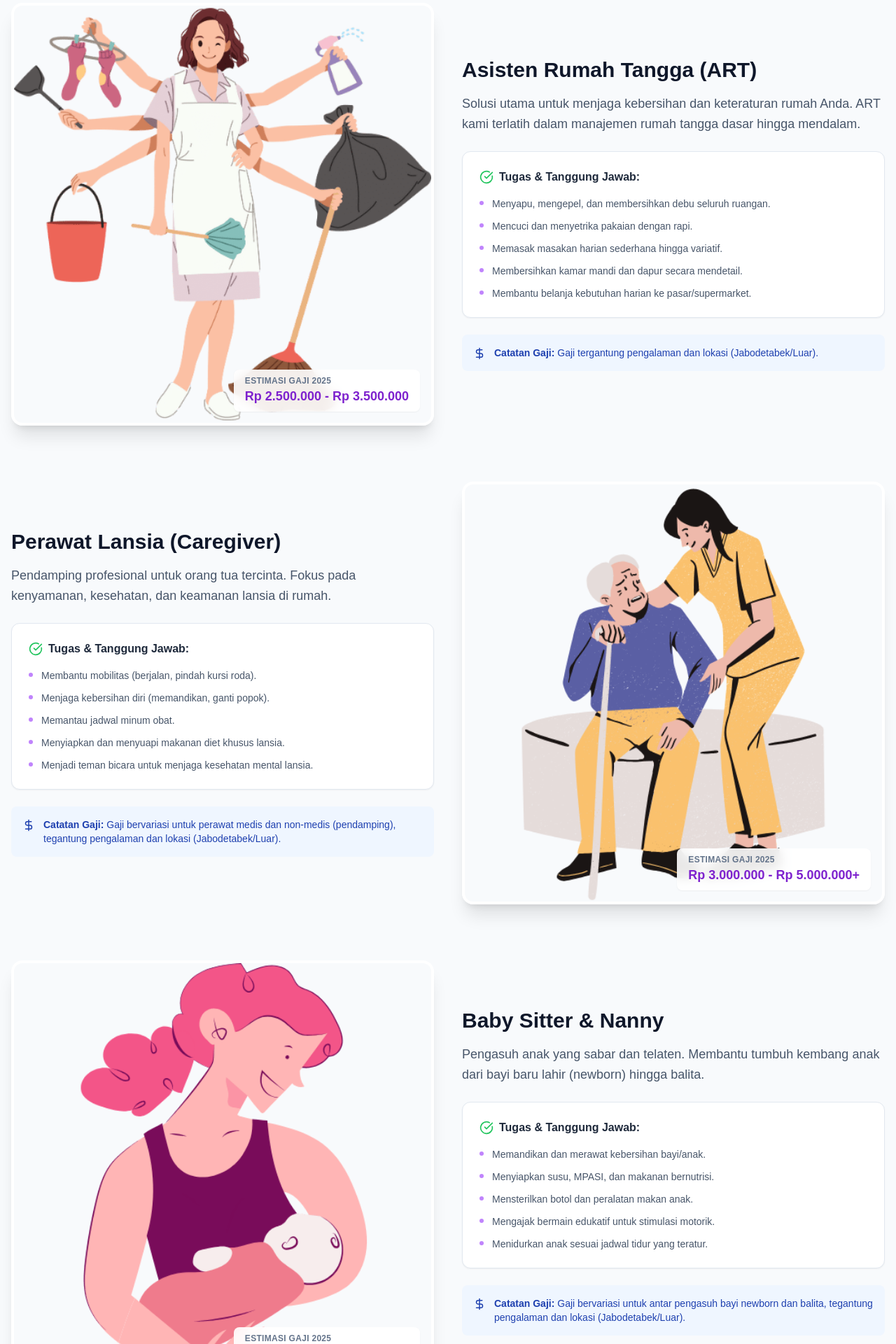
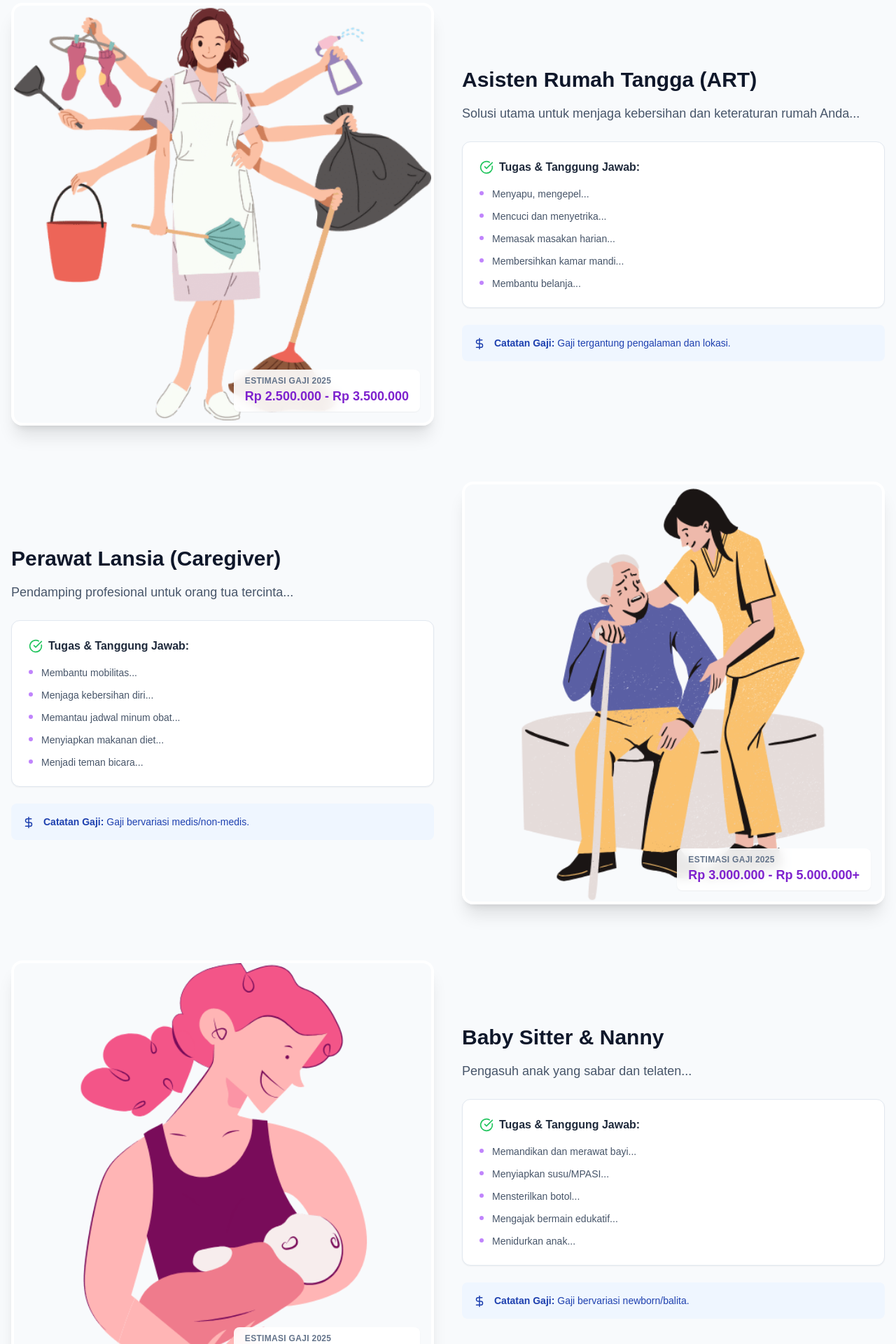
Before and after one commit to natepoy24/halo-pekerja, a React (Vite) app in the folder client/: page /layanan in a window 1280 px wide. Shown: the part 420-2340 px from the top of the page at 70% size. Built offline with nearby package versions, Linux system fonts and the light colour scheme; no server answers.

Commit message:
fix layout metadata

```diff
--- a/client/src/hooks/usePageSeo.js
+++ b/client/src/hooks/usePageSeo.js
@@ -1,31 +1,31 @@
-// Hook inti React untuk state dan side-effects.
 import { useState, useEffect } from 'react';
-// Klien HTTP untuk membuat permintaan API.
 import axios from 'axios';
 
-// URL dasar API Anda.
-const API_URL = 'https://api.halopekerja.com';
+export default function usePageSeo(pageName) {
+    const [seoData, setSeoData] = useState(null);
+    // URL API Production
+    const API_URL = 'https://api.halopekerja.com';
 
-/**
- * Custom hook untuk mengambil data SEO spesifik untuk sebuah halaman.
- * @param {string} pageName - Nama unik halaman (misal: 'home', 'tentang-kami').
- * @returns {object|null} - Objek data SEO atau null jika sedang memuat atau gagal.
- */
-const usePageSeo = (pageName) => {
-  // State untuk menyimpan data SEO yang diambil dari API.
-  const [seo, setSeo] = useState(null);
+    useEffect(() => {
+        const fetchSeo = async () => {
+            try {
+                const res = await axios.get(`${API_URL}/api/page-seo/${pageName}`);
+                setSeoData(res.data);
+            } catch (error) {
+                console.error(`Gagal memuat SEO untuk halaman ${pageName}:`, error);
+                // Opsional: Set default data jika gagal
+                setSeoData({
+                    meta_title: 'Penyalur Pembantu Indonesia',
+                    meta_description: 'Layanan penyalur tenaga kerja rumah tangga terpercaya.',
+                    meta_keywords: 'penyalur pembantu, art, baby sitter'
+                });
+            }
+        };
 
-  useEffect(() => {
-    // Jangan jalankan jika nama halaman tidak ada.
-    if (!pageName) return;
+        if (pageName) {
+            fetchSeo();
+        }
+    }, [pageName]);
 
-    axios.get(`${API_URL}/api/page-seo/${pageName}`)
-      .then(response => setSeo(response.data))
-      .catch(error => console.error(`Gagal mengambil data SEO untuk halaman '${pageName}':`, error));
-
-  }, [pageName]); // Jalankan kembali efek ini jika pageName berubah.
-
-  return seo;
-};
-
-export default usePageSeo;
+    return seoData;
+}
--- a/client/src/pages/Services.jsx
+++ b/client/src/pages/Services.jsx
@@ -1,82 +1,61 @@
 import { Helmet } from "react-helmet-async";
 import { CheckCircle, Clock, DollarSign, ShieldCheck, Star } from "lucide-react";
 import FaqAccordion from "../components/FaqAccordion";
-import usePageSeo from "../hooks/usePageSeo"; // Impor hook kustom
+import usePageSeo from "../hooks/usePageSeo";
 
 export default function Services() {
-  // Ambil data SEO khusus untuk halaman 'services'
+  // PANGGIL DATA SEO KHUSUS HALAMAN 'services'
   const seo = usePageSeo('services');
 
-  // Data statis untuk layanan yang ditawarkan.
   const services = [
+    // ... (biarkan data services tetap sama) ...
     {
       id: "art",
       title: "Asisten Rumah Tangga (ART)",
       image: "/1.png",
-      description: "Solusi utama untuk menjaga kebersihan dan keteraturan rumah Anda. ART kami terlatih dalam manajemen rumah tangga dasar hingga mendalam.",
-      tasks: [
-        "Menyapu, mengepel, dan membersihkan debu seluruh ruangan.",
-        "Mencuci dan menyetrika pakaian dengan rapi.",
-        "Memasak masakan harian sederhana hingga variatif.",
-        "Membersihkan kamar mandi dan dapur secara mendetail.",
-        "Membantu belanja kebutuhan harian ke pasar/supermarket."
-      ],
+      description: "Solusi utama untuk menjaga kebersihan dan keteraturan rumah Anda...",
+      tasks: ["Menyapu, mengepel...", "Mencuci dan menyetrika...", "Memasak masakan harian...", "Membersihkan kamar mandi...", "Membantu belanja..."],
       salaryRange: "Rp 2.500.000 - Rp 3.500.000",
-      note: "Gaji tergantung pengalaman dan lokasi (Jabodetabek/Luar)."
+      note: "Gaji tergantung pengalaman dan lokasi."
     },
     {
       id: "lansia",
       title: "Perawat Lansia (Caregiver)",
       image: "/2.png",
-      description: "Pendamping profesional untuk orang tua tercinta. Fokus pada kenyamanan, kesehatan, dan keamanan lansia di rumah.",
-      tasks: [
-        "Membantu mobilitas (berjalan, pindah kursi roda).",
-        "Menjaga kebersihan diri (memandikan, ganti popok).",
-        "Memantau jadwal minum obat.",
-        "Menyiapkan dan menyuapi makanan diet khusus lansia.",
-        "Menjadi teman bicara untuk menjaga kesehatan mental lansia."
-      ],
+      description: "Pendamping profesional untuk orang tua tercinta...",
+      tasks: ["Membantu mobilitas...", "Menjaga kebersihan diri...", "Memantau jadwal minum obat...", "Menyiapkan makanan diet...", "Menjadi teman bicara..."],
       salaryRange: "Rp 3.000.000 - Rp 5.000.000+",
-      note: "Gaji bervariasi untuk perawat medis dan non-medis (pendamping), tegantung pengalaman dan lokasi (Jabodetabek/Luar)."
+      note: "Gaji bervariasi medis/non-medis."
     },
     {
       id: "babysitter",
       title: "Baby Sitter & Nanny",
       image: "/3.png",
-      description: "Pengasuh anak yang sabar dan telaten. Membantu tumbuh kembang anak dari bayi baru lahir (newborn) hingga balita.",
-      tasks: [
-        "Memandikan dan merawat kebersihan bayi/anak.",
-        "Menyiapkan susu, MPASI, dan makanan bernutrisi.",
-        "Mensterilkan botol dan peralatan makan anak.",
-        "Mengajak bermain edukatif untuk stimulasi motorik.",
-        "Menidurkan anak sesuai jadwal tidur yang teratur."
-      ],
+      description: "Pengasuh anak yang sabar dan telaten...",
+      tasks: ["Memandikan dan merawat bayi...", "Menyiapkan susu/MPASI...", "Mensterilkan botol...", "Mengajak bermain edukatif...", "Menidurkan anak..."],
       salaryRange: "Rp 3.000.000 - Rp 5.000.000",
-      note: "Gaji bervariasi untuk antar pengasuh bayi newborn dan balita, tegantung pengalaman dan lokasi (Jabodetabek/Luar)."
+      note: "Gaji bervariasi newborn/balita."
     }
   ];
 
-  // Data statis untuk FAQ di halaman layanan.
   const serviceFaq = [
-    { q: "Apakah gaji di atas sudah termasuk uang makan?", a: "Umumnya gaji tersebut adalah gaji bersih (net). Majikan menanggung makan 3x sehari dan perlengkapan mandi standar. Namun bisa berbeda tengantung kesepakatan diawal." },
-    { q: "Bagaimana sistem kontrak kerjanya?", a: "Untuk JABODETABEK, kami menerapkan sistem garansi 3 bulan, 3x pergantian. Pekerja bisa berkerja sebetahnya. Untuk luar kota menggunakan sistem kontrak dengan jangka waktu sesuai kesepakatan (biasanya 1 tahun). Hal ini untuk menjamin keamanan kedua belah pihak" },
-    { q: "Apakah bisa request pekerja dari suku tertentu?", a: "Bisa. Anda dapat menyampaikan preferensi suku (Jawa, Sunda, dll) atau agama saat konsultasi, namun ketersediaan tergantung stok tenaga kerja saat itu." },
-    { q: "Apa bedanya Perawat Lansia Medis dan Non-Medis?", a: "Perawat Medis memiliki latar belakang pendidikan keperawatan (bisa pasang infus/sonde/kateter). Non-medis adalah pendamping yang fokus pada aktivitas harian dan kebersihan lansia tanpa tindakan medis invasif." }
+    // ... (biarkan data faq tetap sama) ...
+    { q: "Apakah gaji di atas sudah termasuk uang makan?", a: "Umumnya gaji tersebut adalah gaji bersih..." },
+    { q: "Bagaimana sistem kontrak kerjanya?", a: "Untuk JABODETABEK, kami menerapkan sistem garansi..." },
+    { q: "Apakah bisa request pekerja dari suku tertentu?", a: "Bisa. Anda dapat menyampaikan preferensi..." },
+    { q: "Apa bedanya Perawat Lansia Medis dan Non-Medis?", a: "Perawat Medis memiliki latar belakang pendidikan..." }
   ];
 
   return (
     <div className="bg-slate-50 font-sans text-slate-800">
 
       <Helmet>
-        <title>{seo ? seo.meta_title : "Layanan Kami | Penyalur ART, Baby Sitter, Perawat Lansia"}</title>
-        <meta name="description" content={seo ? seo.meta_description : "Detail layanan profesional kami: Asisten Rumah Tangga (ART), Baby Sitter, dan Perawat Lansia. Dapatkan tenaga kerja terverifikasi dan terlatih untuk keluarga Anda."} />
-        {seo?.meta_keywords && <meta name="keywords" content={seo.meta_keywords} />}
-        <meta property="og:title" content={seo ? seo.meta_title : "Layanan & Standar Gaji 2025 | Penyalur Pembantu Indonesia"} />
-        <meta property="og:description" content={seo ? seo.meta_description : "Lihat detail layanan ART, Baby Sitter, dan Perawat Lansia kami, lengkap dengan rincian tugas dan estimasi standar gaji terbaru."} />
-        <meta property="og:image" content="/1.png" />
+        <title>{seo?.meta_title || "Layanan Kami | Penyalur ART & Baby Sitter"}</title>
+        <meta name="description" content={seo?.meta_description || "Daftar layanan dan estimasi gaji PRT, Baby Sitter, dan Perawat Lansia."} />
+        <meta name="keywords" content={seo?.meta_keywords || "jasa art, gaji prt 2025, yayasan baby sitter"} />
       </Helmet>
 
-      {/* HERO LAYANAN */}
+      {/* ... (SISA KODE TAMPILAN DI BAWAH TETAP SAMA) ... */}
       <div className="bg-purple-700 text-white py-20 px-4 text-center">
         <h1 className="text-4xl md:text-5xl font-bold mb-4">Layanan & Standar Gaji 2025</h1>
         <p className="text-purple-100 text-lg max-w-2xl mx-auto">
@@ -84,12 +63,9 @@ export default function Services() {
         </p>
       </div>
 
-      {/* DAFTAR LAYANAN */}
       <section className="max-w-7xl mx-auto px-4 py-16 space-y-20">
         {services.map((service, index) => (
           <div key={service.id} className={`flex flex-col md:flex-row gap-10 items-center ${index % 2 === 1 ? 'md:flex-row-reverse' : ''}`}>
-
-            {/* FOTO LAYANAN */}
             <div className="w-full md:w-1/2">
               <div className="aspect-square rounded-2xl overflow-hidden shadow-xl border-4 border-white relative group">
                 <img
@@ -104,7 +80,6 @@ export default function Services() {
               </div>
             </div>
 
-            {/* INFO LAYANAN */}
             <div className="w-full md:w-1/2">
               <h2 className="text-3xl font-bold text-slate-900 mb-4 flex items-center gap-3">
                 {service.title}
@@ -136,7 +111,6 @@ export default function Services() {
         ))}
       </section>
 
-      {/* SEO CONTENT SECTION */}
       <section className="bg-white py-16 border-t border-slate-100">
         <div className="max-w-5xl mx-auto px-4 text-center">
             <span className="text-purple-600 font-bold tracking-wider text-sm uppercase">Mengapa Memilih Kami?</span>
@@ -168,13 +142,11 @@ export default function Services() {
         </div>
       </section>
 
-      {/* FAQ LAYANAN */}
       <section className="py-16 max-w-3xl mx-auto px-4">
         <h2 className="text-3xl font-bold text-center text-slate-800 mb-8">Pertanyaan Seputar Layanan</h2>
         <FaqAccordion items={serviceFaq} />
       </section>
 
-      {/* CTA */}
       <section className="py-12 bg-purple-700 text-white text-center">
         <div className="max-w-4xl mx-auto px-4">
             <h2 className="text-2xl font-bold mb-4">Butuh Penawaran Khusus?</h2>
```
Also changed, not shown: client/src/components/PublicLayout.jsx (+16 -18 lines), client/src/pages/About.jsx (+13 -15 lines), client/src/pages/Contact.jsx (+6 -14 lines), client/src/pages/Gallery.jsx (+10 -15 lines).
